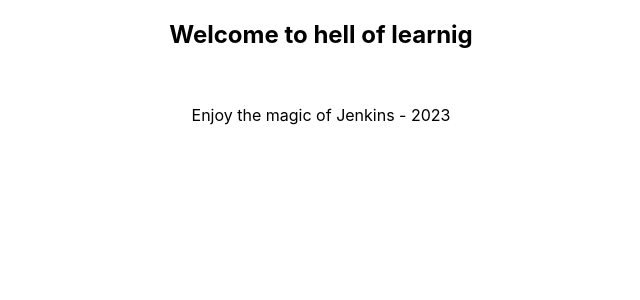
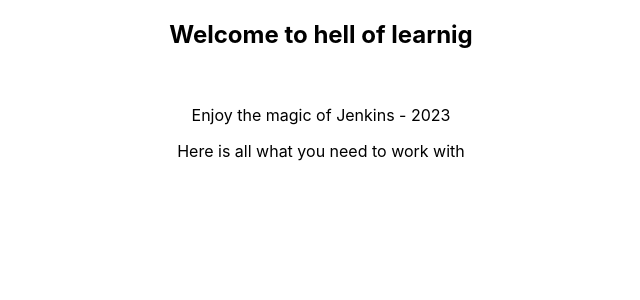
Before and after one commit to bilal-wani/lab_react, a React (Create React App) app in the folder first_app/: page / in a window 1280 px wide. Shown: the top 300 px of the page, without its empty margins (319-959 px from the left). Built offline with nearby package versions, Linux system fonts and the light colour scheme.

Commit message:
changes in app.js

```diff
--- a/first_app/src/App.js
+++ b/first_app/src/App.js
@@ -1,5 +1,11 @@
 import logo from './logo.svg';
 import './App.css';
+
+function Test(){
+  return(
+    <p>Here is all what you need to work with</p>
+  )
+}
 
 function App() {
   return (
@@ -9,6 +15,7 @@
       <p>
         Enjoy the magic of Jenkins - 2023
       </p>
+      <Test />
     </div>
   );
 }
```
